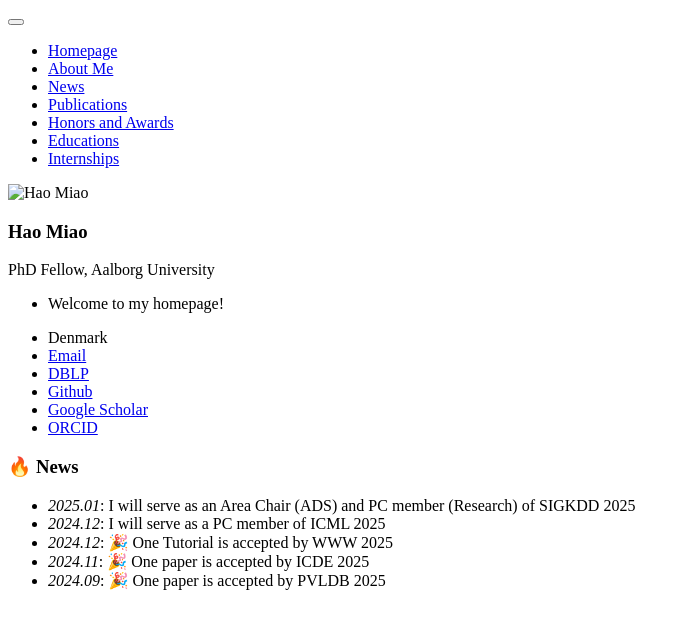
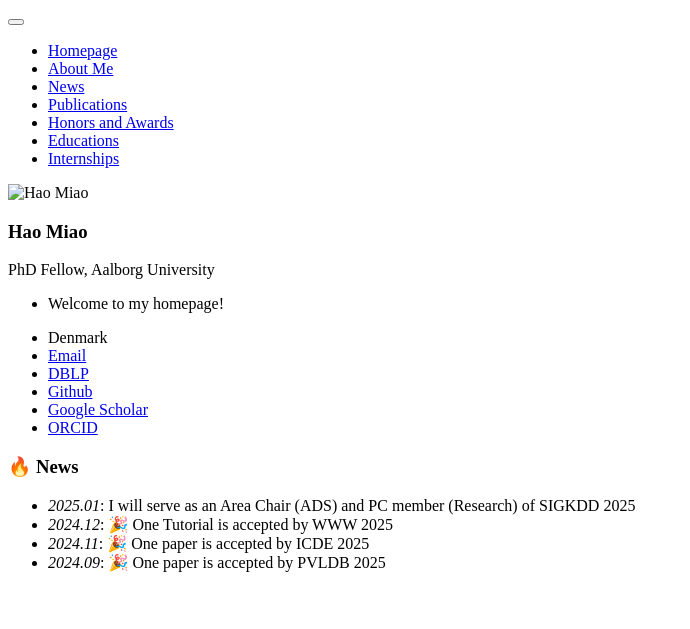
Before and after one commit to MiaoHaoSunny/MiaoHaoSunny.github.io, a Jekyll site: the page built from _pages/includes/news.md, in a window 1280 px wide. Shown: the top 629 px of the page, without its empty margins (0-690 px from the left). Built offline with Jekyll 4.4.1, drawn with Linux system fonts in a browser that asks for light colours; our own code applies the rules of GitHub Pages for plain Markdown files.

Commit message:
Update news.md

```diff
--- a/_pages/includes/news.md
+++ b/_pages/includes/news.md
@@ -1,6 +1,5 @@
 # 🔥 News
 - *2025.01*: I will serve as an Area Chair (ADS) and PC member (Research) of SIGKDD 2025
-- *2024.12*: I will serve as a PC member of ICML 2025
 - *2024.12*: 🎉 One Tutorial is accepted by WWW 2025
 - *2024.11*: 🎉 One paper is accepted by ICDE 2025
 - *2024.09*: 🎉 One paper is accepted by PVLDB 2025
```
